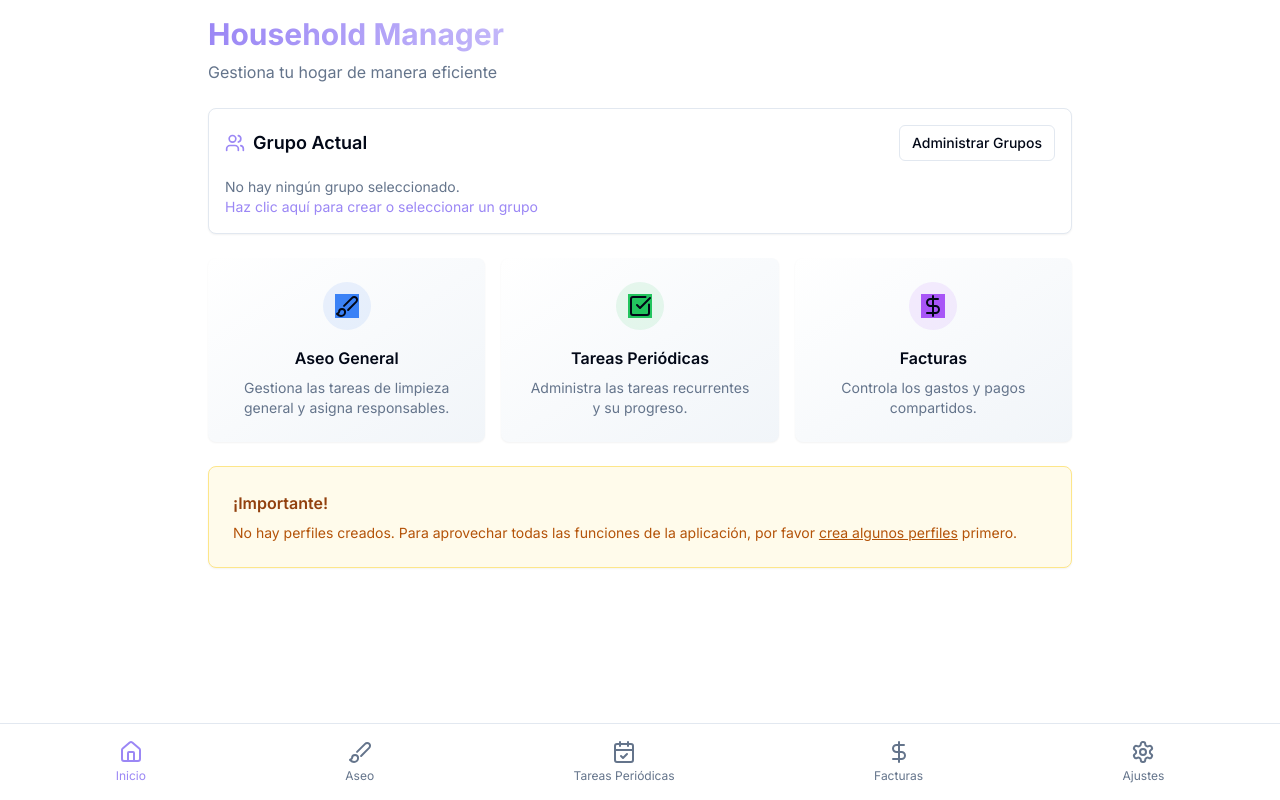
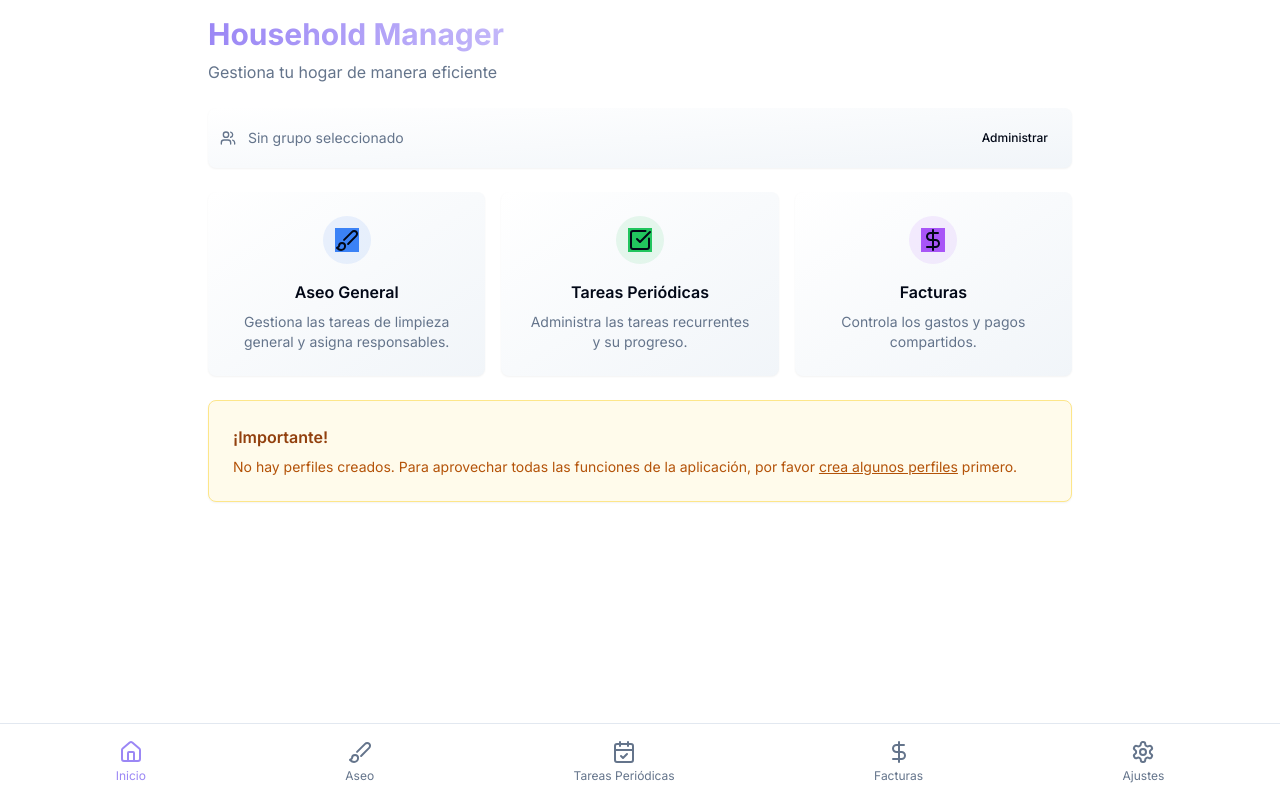
Before and after one commit to marlon19991/househarmony-manager, a React (Vite) app: page / in a window 1280 px wide. Built offline with nearby package versions, Linux system fonts and the light colour scheme.

Commit message:
Refactor for Minimalism
Updated components and styles to adopt a more minimalistic design approach throughout the application.
[skip gpt_engineer]

```diff
--- a/src/components/Groups/GroupSelector.tsx
+++ b/src/components/Groups/GroupSelector.tsx
@@ -8,37 +8,31 @@ export const GroupSelector = () => {
   const { selectedGroup } = useGroupStore();
 
   return (
-    <Card className="p-4 mb-6">
-      <div className="space-y-4">
-        <div className="flex items-center justify-between">
-          <div className="flex items-center gap-2">
-            <Users className="w-5 h-5 text-primary" />
-            <h2 className="text-lg font-semibold">Grupo Actual</h2>
-          </div>
-          <Link to="/settings">
-            <Button variant="outline" size="sm">
-              Administrar Grupos
-            </Button>
-          </Link>
-        </div>
-
+    <Card className="p-3 mb-4 bg-gradient-to-br from-background to-muted border-none">
+      <div className="flex items-center justify-between">
         {selectedGroup ? (
-          <div className="text-sm text-muted-foreground">
-            <p className="font-medium text-foreground">{selectedGroup.name}</p>
-            <p className="mt-1">{selectedGroup.description}</p>
-            <p className="mt-2">
-              {selectedGroup.members.length} miembro
-              {selectedGroup.members.length !== 1 ? "s" : ""}
-            </p>
+          <div className="flex items-center gap-3">
+            <Users className="w-4 h-4 text-primary" />
+            <div>
+              <p className="font-medium text-sm">{selectedGroup.name}</p>
+              <p className="text-xs text-muted-foreground">
+                {selectedGroup.members.length} miembro
+                {selectedGroup.members.length !== 1 ? "s" : ""}
+              </p>
+            </div>
           </div>
         ) : (
-          <div className="text-sm text-muted-foreground">
-            <p>No hay ningún grupo seleccionado.</p>
-            <Link to="/settings" className="text-primary hover:underline">
-              Haz clic aquí para crear o seleccionar un grupo
-            </Link>
+          <div className="flex items-center gap-3">
+            <Users className="w-4 h-4 text-muted-foreground" />
+            <p className="text-sm text-muted-foreground">Sin grupo seleccionado</p>
           </div>
         )}
+
+        <Link to="/settings">
+          <Button variant="ghost" size="sm" className="text-xs">
+            Administrar
+          </Button>
+        </Link>
       </div>
     </Card>
   );
```
